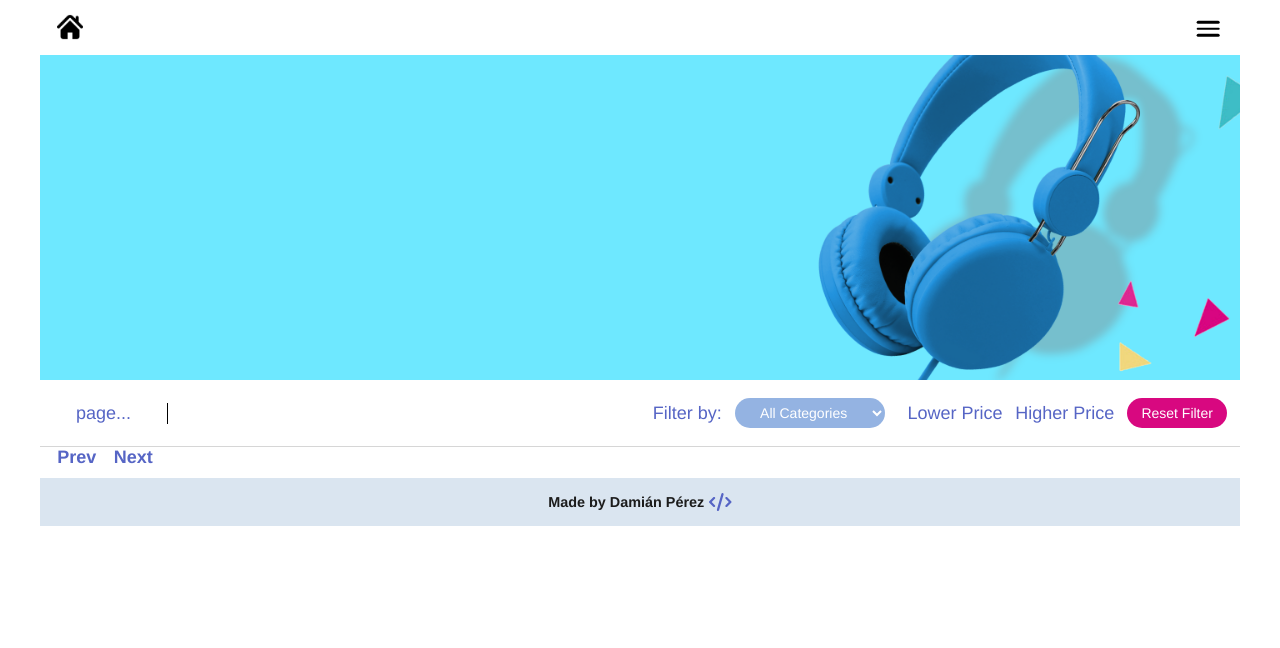
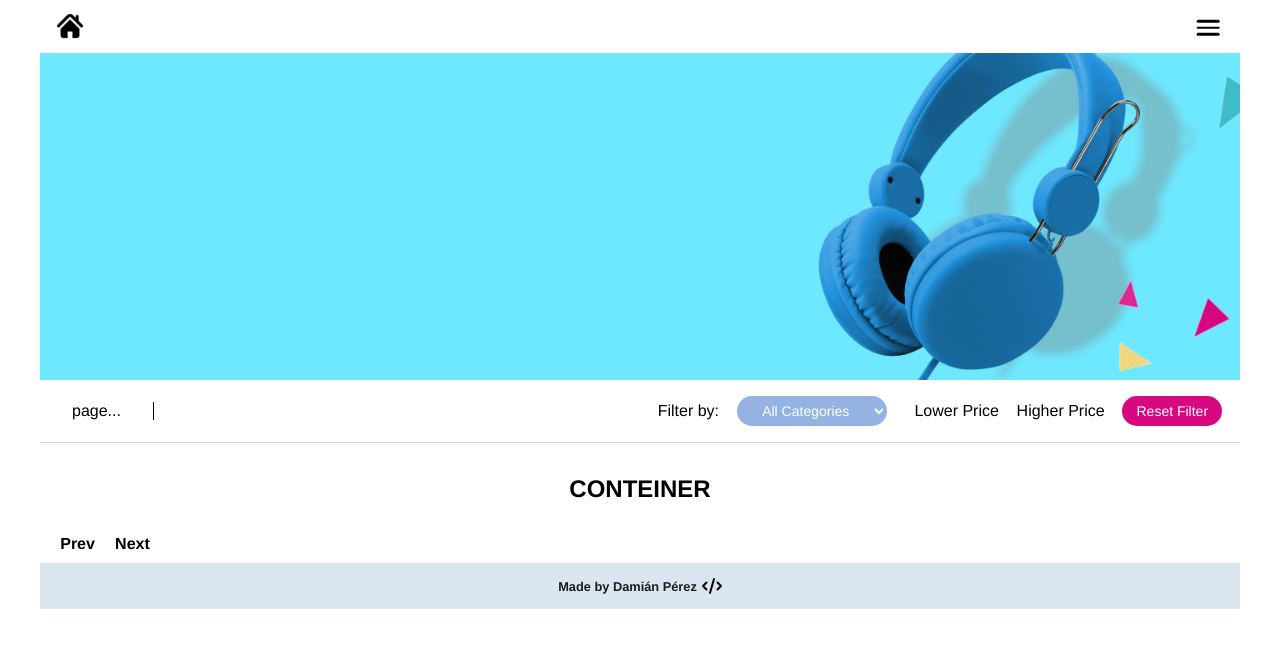
Before and after one commit to D-Perez85/store_app, a React (Create React App) app: page / in a window 1280 px wide. Shown: the top 648 px of the page. Built offline with nearby package versions, Linux system fonts and the light colour scheme.

Commit message:
Product & Card Components

```diff
--- a/src/App.jsx
+++ b/src/App.jsx
@@ -3,7 +3,7 @@ import Principal from "./pages/principal/Principal";
 
 function App() {
   return (
-    <div className="app">
+    <div>
       <Principal/>
     </div>
   );
--- /dev/null
+++ b/src/components/productCard/Card.jsx
@@ -0,0 +1,22 @@
+import React from "react";
+
+function Card() {
+  return (
+    <div className="product-card">
+      <div className="content-hover">
+      </div>
+      <img
+        className="product-card-img"/>
+
+      <div className="redeem">
+      </div>
+      <div className="not-redeem">
+        {" "}
+      </div>
+      <h3 className="item">NAME</h3>
+      <h4 className="category">PRICE</h4>
+      <div className="item-price"></div>
+    </div>
+  );
+}
+export default Card;
--- /dev/null
+++ b/src/components/productList/Product.jsx
@@ -0,0 +1,15 @@
+import React from "react";
+import Card from '../productCard/Card';
+function Product() {
+  return (
+    <>
+      <div className="content-product">
+        <div className="product-list">
+        <h2>CONTEINER</h2>
+
+        </div>
+      </div>
+    </>
+  );
+}
+export default Product;
--- a/src/pages/home/home.jsx
+++ b/src/pages/home/home.jsx
@@ -3,6 +3,7 @@ import SectionHeader from "../../components/sections/header/Header";
 import SectionFooter from "../../components/sections/footer/Footer";
 import Menu from "../../components/menu/Menu";
 import Footer from "../../components/footer/Footer";
+import Product from "../../components/productList/Product";
 
 function Home() {
 
@@ -11,6 +12,7 @@ function Home() {
     <Menu/>
        <div className="content-home">
         <SectionHeader/>
+        <Product/>
         <SectionFooter/>
       </div>
       <Footer/>
--- /dev/null
+++ b/src/styles/components/_card.scss
@@ -0,0 +1,38 @@
+.content-product {
+  max-width: 1200px;
+  margin: 0 auto;
+}
+.product-card {
+  height: 380px;
+  margin-bottom: 2em;
+  background-color: #ffffff;
+  box-shadow: 0 3px 6px rgba(0, 0, 0, 16);
+  border-radius: 15px;
+  text-align: center;
+}
+.buy {
+  float: right;
+  margin: 5px;
+}
+.product-card-img {
+  width: 100%;
+}
+.product-list {
+  display: flex;
+  flex-wrap: wrap;
+  justify-content: space-around;
+  width: 100%;
+  padding: 2em;
+}
+.item {
+  padding-bottom: 10px;
+}
+.category{
+  color: gray;
+}
+.item-price {
+  display: flex;
+  justify-content: center;
+  align-items: center;
+  padding-top: 0.7em;
+}
--- /dev/null
+++ b/src/styles/components/_products.scss
@@ -0,0 +1,64 @@
+.content-product {
+  max-width: 1200px;
+  margin: 0 auto;
+}
+.product-card {
+  height: 380px;
+  width: 312px;
+  margin-bottom: 2em;
+  background-color: #ffffff;
+  box-shadow: 0 3px 6px rgba(0, 0, 0, 16);
+  border-radius: 15px;
+  text-align: center;
+  position: relative;
+}
+.buy {
+  float: right;
+  margin: 5px;
+}
+.notBuy {
+  margin: 1em auto 0px;
+  background-color: #38e41924;
+  border-radius: 100px;
+  height: 40px;
+  width: 270px;
+  color: #1b0303;
+  font-weight: bolder;
+  display: flex;
+  align-items: center;
+  justify-content: center;
+}
+.product-card-img {
+  width: 100%;
+}
+.product-list {
+  display: flex;
+  flex-wrap: wrap;
+  justify-content: space-around;
+  width: 100%;
+  padding: 2em;
+}
+.item {
+  padding-top: 13px;
+}
+.item-price {
+  display: flex;
+  justify-content: center;
+  align-items: center;
+  padding-top: 0.7em;
+}
+.buy-hover,
+.not-buy-hover {
+  width: 100px;
+  height: 1.5em;
+  margin: 0 auto;
+  border-radius: 100px;
+  cursor: pointer;
+  align-items: center;
+  display: flex;
+  justify-content: center;
+  color: white;
+}
+.buy-hover {
+  background-color: rgb(94, 108, 211);
+}
--- a/src/styles/styles.scss
+++ b/src/styles/styles.scss
@@ -5,9 +5,11 @@
 
 //COMPONENTS
 @import './components/app';
-@import './components/sections';
+@import './components/card';
 @import './components/footer';
 @import './components/menu';
+@import './components/products';
+@import './components/sections';
 @import './components/select';
 
 
```
